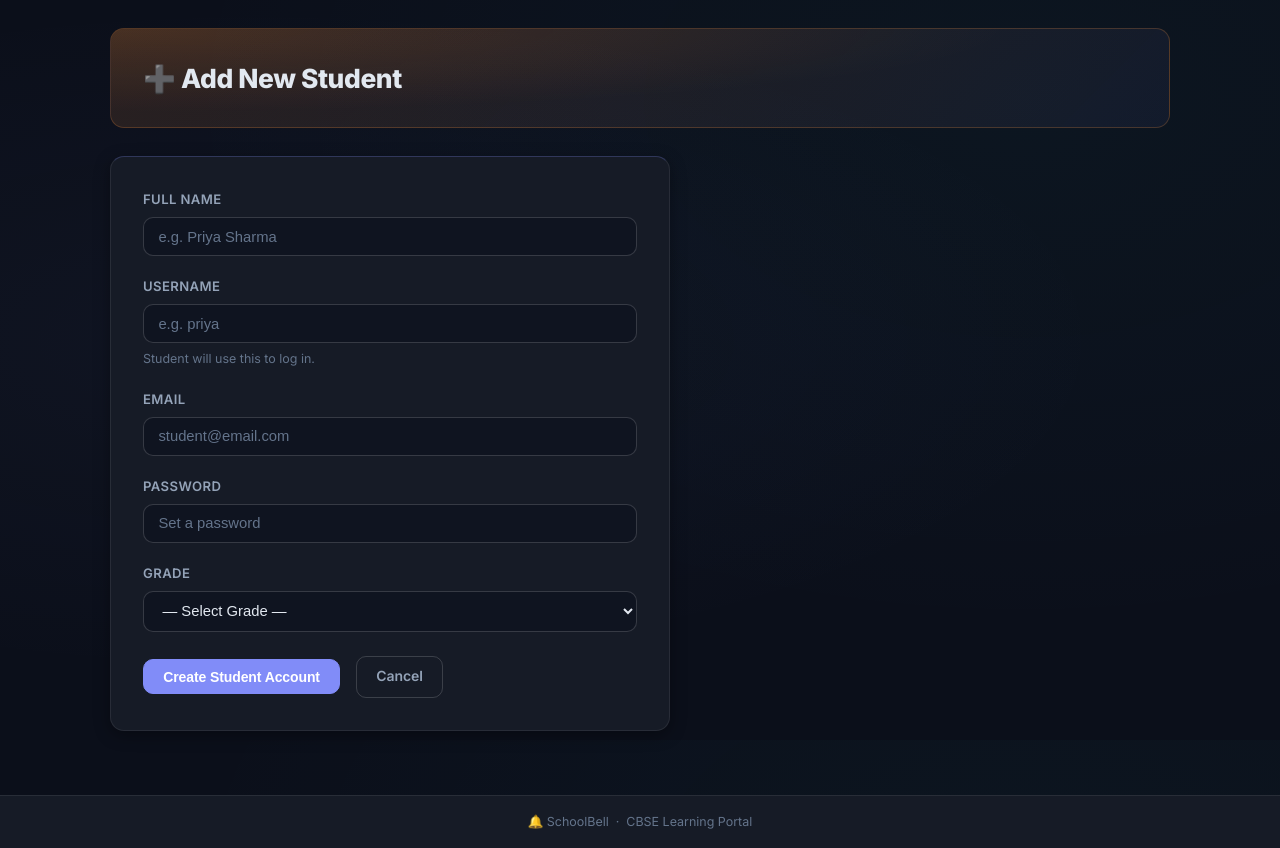
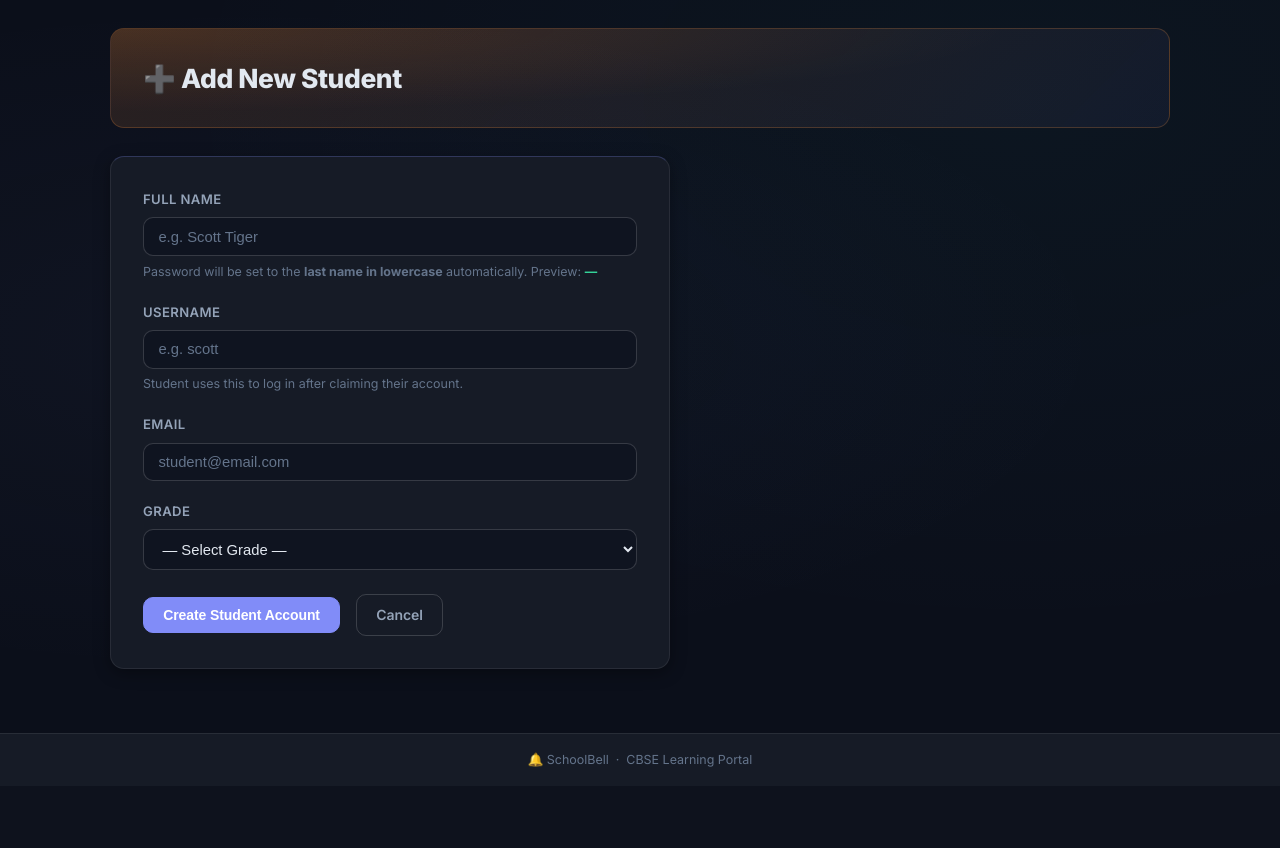
Before and after one commit to rajkumar-d83/schoolbell, a Python web app: template app/templates/parent/add_student.html in a window 1280 px wide. Shown: the part 60-908 px from the top of the page. After the commit the page ends 827 px from the top, so only its background shows below. Run offline with Jinja, Linux system fonts and the light colour scheme; the template is opened without the code that fills it, so the values that code supplies are empty.

Commit message:
Auto-set student password to last name lowercase
Remove manual password field from add-student form.
Password is derived from the last word of the full name (lowercased),
e.g. 'Scott Tiger' → password 'tiger'. Live preview shown as parent types.
display_password stores the same value so the claim page shows it correctly.

Co-Authored-By: Claude Sonnet 4.6 <noreply@anthropic.com>

```diff
--- a/app/templates/parent/add_student.html
+++ b/app/templates/parent/add_student.html
@@ -11,20 +11,19 @@
     <input type="hidden" name="csrf_token" value="{{ csrf_token() }}">
     <div class="form-group">
       <label class="form-label">Full Name</label>
-      <input type="text" name="name" class="form-control" placeholder="e.g. Priya Sharma" required>
+      <input type="text" name="name" id="name-input" class="form-control" placeholder="e.g. Scott Tiger" required oninput="updatePreview()">
+      <small class="form-hint">Password will be set to the <strong>last name in lowercase</strong> automatically.
+        Preview: <span id="pw-preview" style="color:var(--emerald); font-weight:700;">—</span>
+      </small>
     </div>
     <div class="form-group">
       <label class="form-label">Username</label>
-      <input type="text" name="username" class="form-control" placeholder="e.g. priya" required>
-      <small class="form-hint">Student will use this to log in.</small>
+      <input type="text" name="username" class="form-control" placeholder="e.g. scott" required>
+      <small class="form-hint">Student uses this to log in after claiming their account.</small>
     </div>
     <div class="form-group">
       <label class="form-label">Email</label>
       <input type="email" name="email" class="form-control" placeholder="student@email.com" required>
-    </div>
-    <div class="form-group">
-      <label class="form-label">Password</label>
-      <input type="password" name="password" class="form-control" placeholder="Set a password" required>
     </div>
     <div class="form-group">
       <label class="form-label">Grade</label>
@@ -48,4 +47,13 @@
     </div>
   </form>
 </div>
+
+<script>
+function updatePreview() {
+  const name  = document.getElementById('name-input').value.trim();
+  const parts = name.split(/\s+/);
+  const pw    = parts.length > 1 ? parts[parts.length - 1].toLowerCase() : '—';
+  document.getElementById('pw-preview').textContent = pw;
+}
+</script>
 {% endblock %}
```
Also changed, not shown: app/routes/parent.py (+6 -3 lines).
